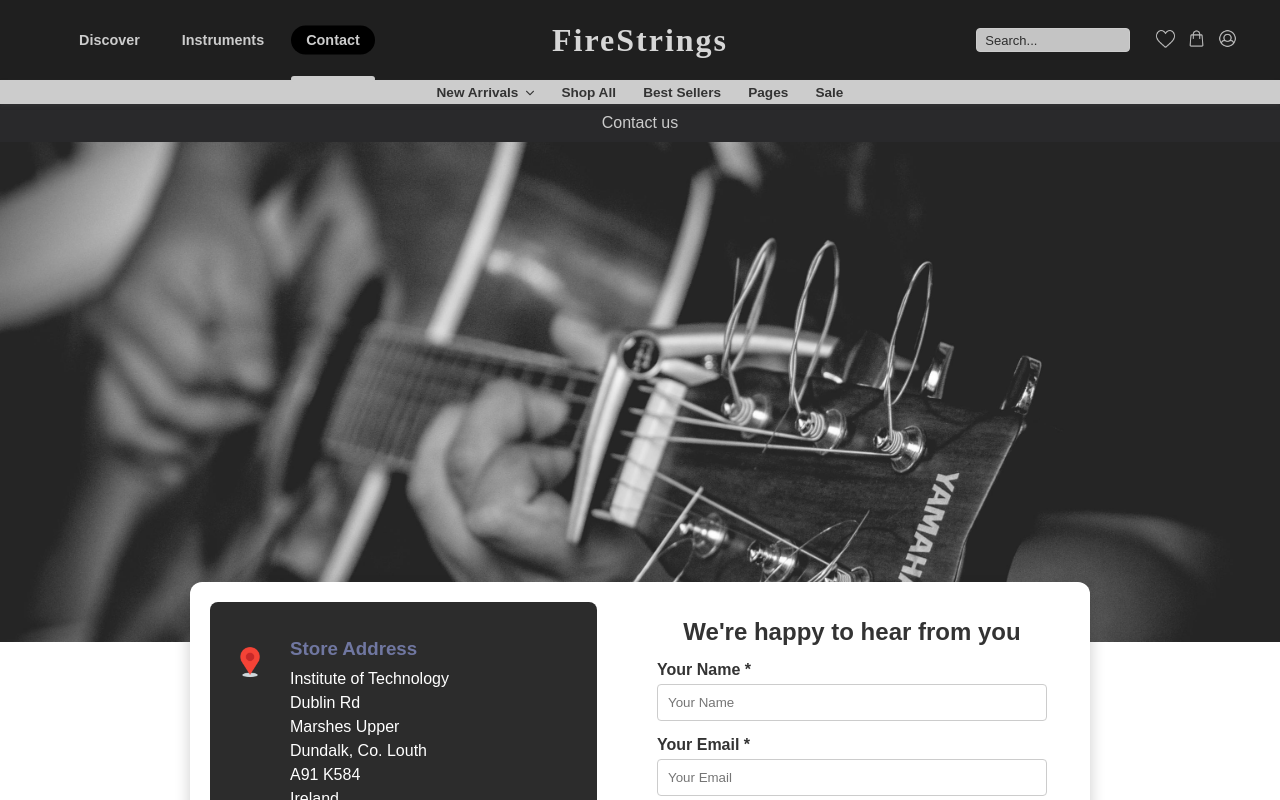
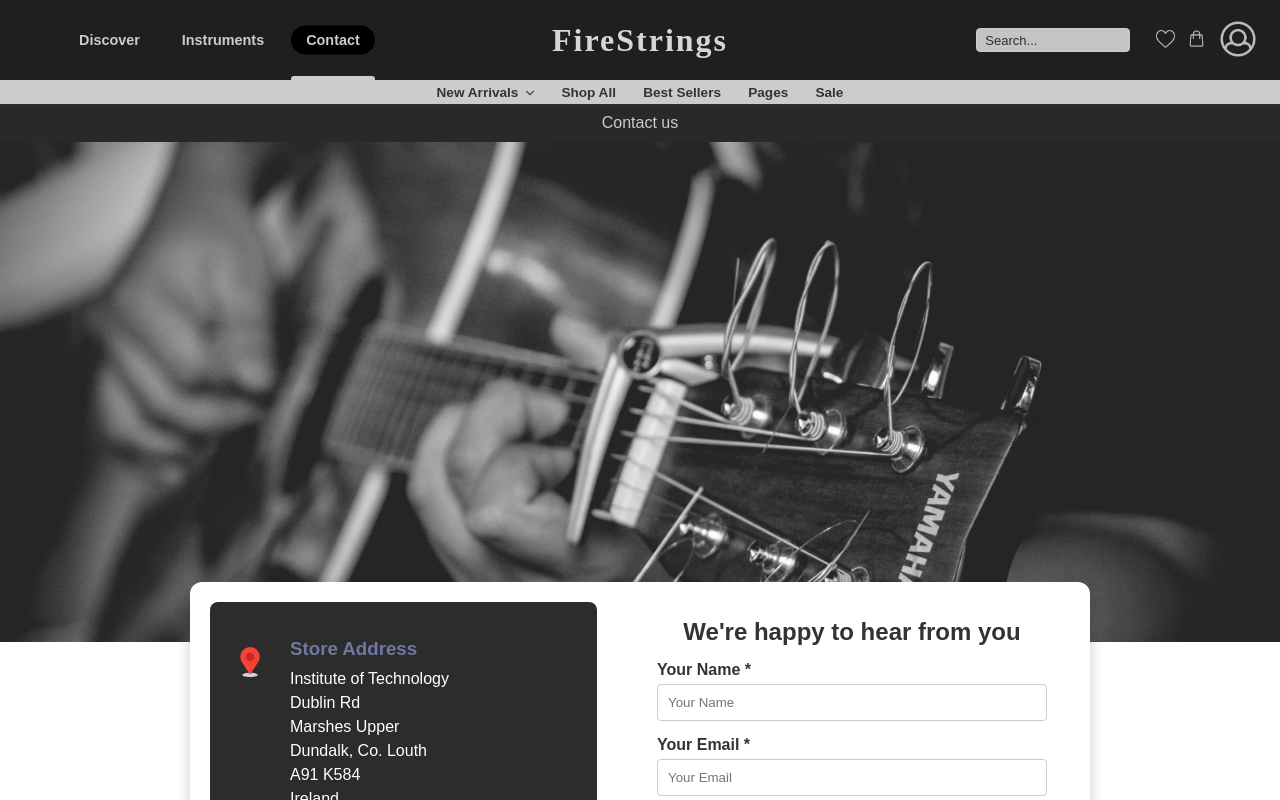
Before and after one commit to HenriqueJoanoni/fullstack-ecommerce, a React (Create React App) app in the folder client/: page /contact in a window 1280 px wide. Shown: the top 800 px of the page. Built offline with nearby package versions, Linux system fonts and the light colour scheme; a web font is replaced by a local one.

Commit message:
build(client): Create avatar dropdown
Creates the dropdown to display extra options for user actions, admin and normal user.

```diff
--- a/client/src/components/Header.js
+++ b/client/src/components/Header.js
@@ -1,9 +1,7 @@
 import React, {Component, createRef} from "react"
-import {heartIcon, shoppingBagIcon, userIcon, downArrowIcon, loggedUser, gpsIcon} from '../images'
-import '../css/custom.css'
-import '../scss/custom.scss'
 import {Link, NavLink} from "react-router-dom"
-import {ACCESS_ADMIN_LEVEL, ACCESS_NORMAL_USER_LEVEL} from "../config/global_constants"
+import {heartIcon, shoppingBagIcon, downArrowIcon} from '../images'
+import UserAvatarDropdown from "./UserAvatarDropdown";
 
 export default class Header extends Component {
     constructor(props) {
@@ -98,24 +96,7 @@ export default class Header extends Component {
                                 />
                             </Link>
                         </div>
-                        <div className="icon-wrapper">
-                            {sessionStorage.accessLevel >= ACCESS_NORMAL_USER_LEVEL ?
-                                <Link to="/profile">
-                                    <img
-                                        className="header-icon"
-                                        src={loggedUser}
-                                        alt="User profile picture"
-                                    />
-                                </Link>
-                                : <Link to="/login">
-                                    <img
-                                        className="header-icon"
-                                        src={userIcon}
-                                        alt="Default profile icon"
-                                    />
-                                </Link>
-                            }
-                        </div>
+                        <UserAvatarDropdown/>
                     </div>
                 </header>
 
--- /dev/null
+++ b/client/src/components/UserAvatarDropdown.js
@@ -0,0 +1,86 @@
+import React, {Component} from "react";
+import {Link} from "react-router-dom";
+import {userIcon, loggedUser} from '../images'
+import {ACCESS_ADMIN_LEVEL, ACCESS_GUEST_LEVEL, ACCESS_NORMAL_USER_LEVEL} from "../config/global_constants"
+
+export default class UserAvatarDropdown extends Component {
+    constructor(props) {
+        super(props);
+        this.state = {
+            isOpen: false,
+            positionLeft: false
+        };
+        this.dropdownRef = React.createRef();
+    }
+
+    toggleDropdown = () => {
+        this.setState(
+            prevState => ({
+                isOpen: !prevState.isOpen
+            }),
+            () => {
+                if (this.state.isOpen) {
+                    this.adjustDropdownPosition();
+                }
+            }
+        );
+    };
+
+    adjustDropdownPosition = () => {
+        if (this.dropdownRef.current) {
+            const rect = this.dropdownRef.current.getBoundingClientRect();
+            const isNearRightEdge = rect.right > window.innerWidth;
+
+            this.setState({positionLeft: isNearRightEdge});
+        }
+    };
+
+    handleLogout = () => {
+        sessionStorage.clear();
+        window.location.reload();
+    };
+
+    render() {
+        const {isOpen, positionLeft} = this.state;
+        const isLoggedIn = sessionStorage.accessLevel > ACCESS_GUEST_LEVEL;
+        const isAdmin = sessionStorage.accessLevel > ACCESS_NORMAL_USER_LEVEL;
+
+        return (
+            <div className="profile-menu">
+                <div className="icon-wrapper" onClick={this.toggleDropdown}>
+                    {isLoggedIn ? (
+                        <img className="header-icon" src={loggedUser} alt="User profile picture"/>
+                    ) : (
+                        <Link to="/login">
+                            <img className="header-icon" src={userIcon} alt="Default profile icon"/>
+                        </Link>
+                    )}
+                </div>
+
+                {isLoggedIn && (
+                    <div
+                        ref={this.dropdownRef}
+                        className={`dropdown-menu ${isOpen ? "open" : ""}`}
+                        style={{
+                            right: positionLeft ? "auto" : "0",
+                            left: positionLeft ? "0" : "auto"
+                        }}
+                    >
+                        <ul>
+                            <li><Link to="/profile">Profile</Link></li>
+                            {isAdmin && (
+                                <li>
+                                    <Link to="/settings">Settings</Link>
+                                </li>
+                            )}
+                            <li onClick={this.handleLogout}>
+                                <span>Logout</span>
+                            </li>
+                        </ul>
+
+                    </div>
+                )}
+            </div>
+        );
+    }
+}
--- a/client/src/index.js
+++ b/client/src/index.js
@@ -1,6 +1,6 @@
 import React from 'react';
-import ReactDOM from 'react-dom';
+import ReactDOM from 'react-dom/client'
 import "./css/custom.css"
 import App from './App';
 
-ReactDOM.render(<App />, document.getElementById('root'));
+ReactDOM.createRoot(document.getElementById('root')).render(<App/>);
--- a/client/src/scss/custom.scss
+++ b/client/src/scss/custom.scss
@@ -619,3 +619,86 @@ button:hover {
     gap: 20px;
   }
 }
+
+/* AVATAR DROPDOWN */
+.profile-menu {
+  position: relative;
+  display: inline-block;
+
+  .icon-wrapper {
+    cursor: pointer;
+
+    img {
+      width: 40px;
+      height: 40px;
+      border-radius: 50%;
+      object-fit: cover;
+      transition: transform 0.2s ease-in-out;
+
+      &:hover {
+        transform: scale(1.05);
+      }
+    }
+  }
+
+  .dropdown-menu {
+    position: absolute;
+    top: 50px;
+    right: 0;
+    min-width: 180px;
+    background: $text-color;
+    border-radius: 8px;
+    box-shadow: 0px 4px 10px rgba(0, 0, 0, 0.1);
+    overflow: hidden;
+    opacity: 0;
+    transform: translateY(-10px);
+    transition: opacity 0.2s ease-in-out, transform 0.2s ease-in-out;
+    z-index: 1000;
+
+    &.open {
+      opacity: 1;
+      transform: translateY(0);
+    }
+
+    ul {
+      list-style: none;
+      padding: 0;
+      margin: 0;
+      width: 100%;
+
+      li {
+        display: block;
+        width: 100%;
+        padding: 12px 16px;
+        font-size: 1.3em;
+        color: $important-text-color1;
+        cursor: pointer;
+        transition: background 0.2s ease-in-out;
+        white-space: nowrap;
+        text-align: left;
+
+        a, span {
+          display: block;
+          width: 100%;
+          text-decoration: none;
+          color: inherit;
+          font-size: inherit;
+        }
+
+        &:hover {
+          background: $second-header-color;
+          color: $text-color;
+          border-radius: 8px;
+        }
+      }
+    }
+  }
+
+  @media (max-width: 500px) {
+    .dropdown-menu {
+      right: auto;
+      left: 0;
+      transform: translateX(0%);
+    }
+  }
+}
```
